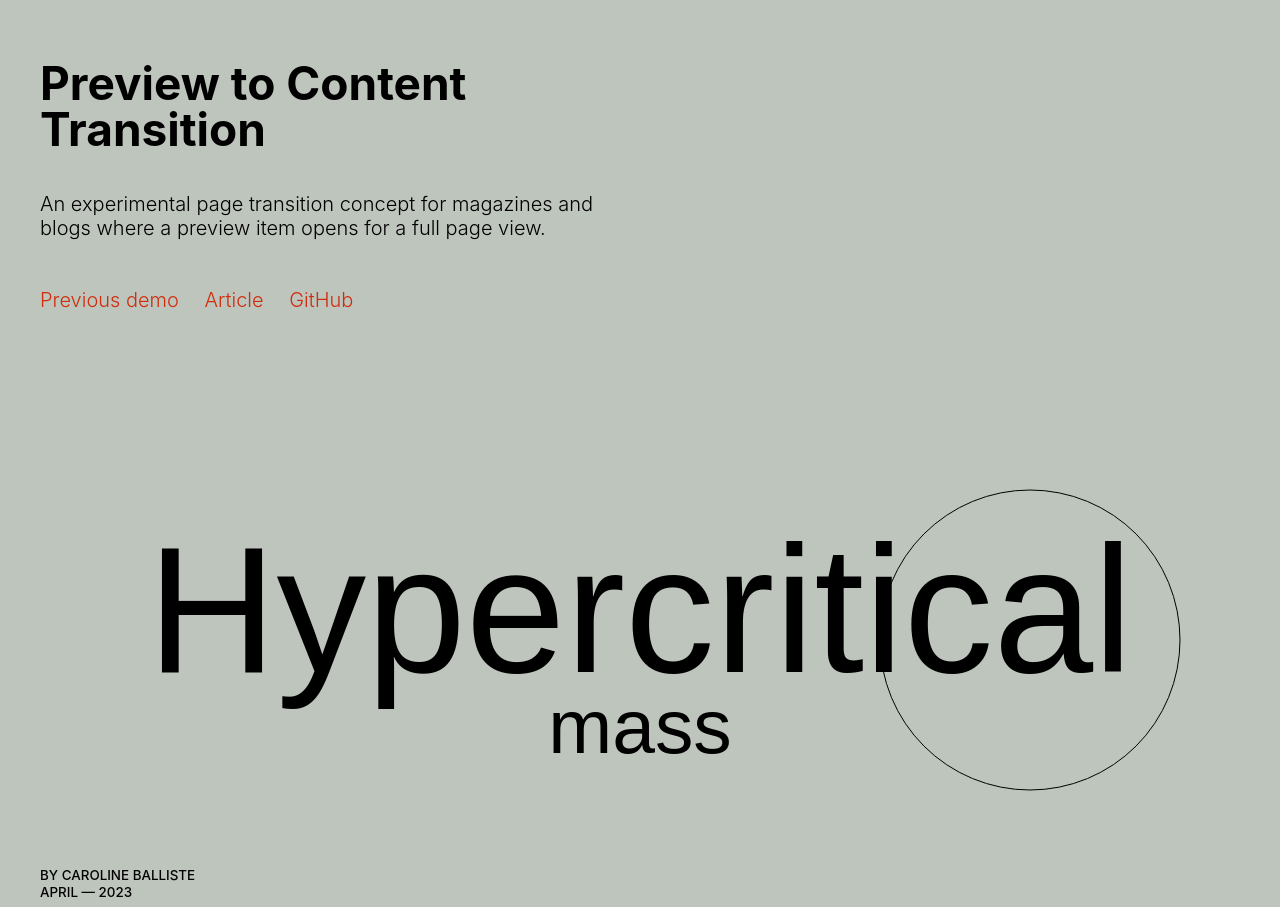
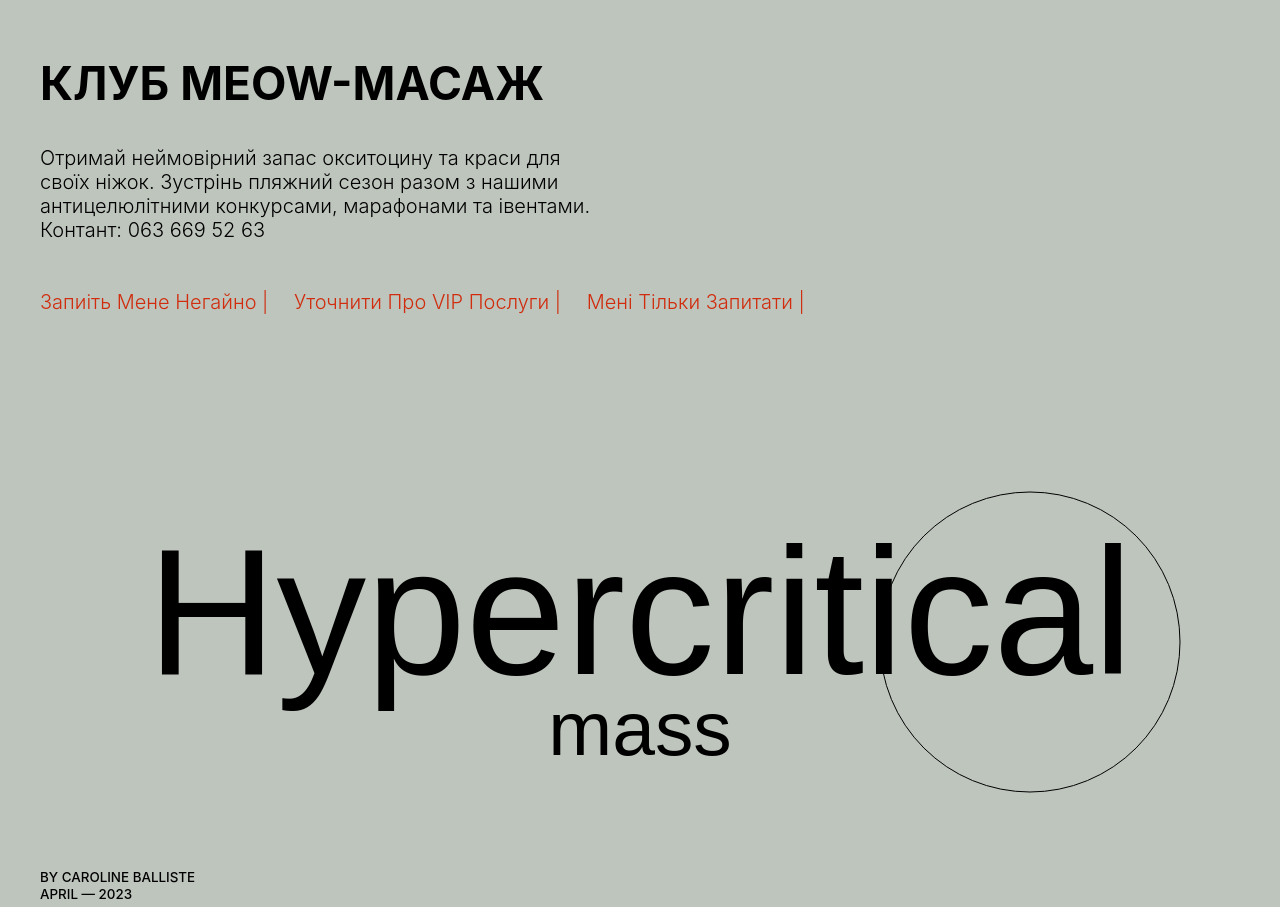
Before and after one commit to meowMassage/meowMassage, a plain HTML site: page index.html in a window 1280 px wide. Shown: the top 907 px of the page. Drawn offline with Linux system fonts and the light colour scheme; a script that the page names is missing; a web font is replaced by a local one.

Commit message:
Update index.html

```diff
--- a/index.html
+++ b/index.html
@@ -3,7 +3,7 @@
 	<head>
 		<meta charset="UTF-8" />
 		<meta name="viewport" content="width=device-width, initial-scale=1">
-		<title>Preview To Content Transition | Codrops</title>
+		<title>MEOW | MASSAGE</title>
 		<meta name="description" content="An experimental page transition concept for magazines and blogs where an item opens for a full page view." />
 		<meta name="keywords" content="page transition, preview, layout, animation, gsap, magazine, magnetic hover" />
 		<meta name="author" content="Codrops" />
@@ -16,13 +16,14 @@
 		<main>
 			<div class="frame">
 				<div class="frame__title-wrap">
-					<h1 class="frame__title">Preview to Content Transition</h1>
-					<p class="frame__tagline">An experimental page transition concept for magazines and blogs where a preview item opens for a full page view.</p>
+					<h1 class="frame__title">КЛУБ MEOW-МАСАЖ</h1>
+					<p class="frame__tagline">Отримай неймовірний запас окситоцину та краси для своїх ніжок. Зустрінь пляжний сезон разом з нашими антицелюлітними конкурсами,
+						марафонами та івентами. Контант: 063 669 52 63</p>
 				</div>
 				<nav class="frame__links">
-					<a href="https://tympanus.net/Development/LettersAnimationLayout/">Previous demo</a>
-					<a href="https://tympanus.net/codrops/?p=54117">Article</a>
-					<a href="https://github.com/codrops/PreviewContentTransition/">GitHub</a>
+					<a href="https://web.telegram.org/Liliandra20#/im">Запиiть Мене Негайно |</a>
+					<a href="https://www.facebook.com/ITvolunteerInnaDanylevska">Уточнити Про VIP Послуги |</a>
+					<a href="https://www.facebook.com/ITvolunteerInnaDanylevska">Мені Тільки Запитати |</a>
 				</nav>
 			</div>
 			<section class="items">
@@ -236,7 +237,7 @@
 			<div class="frame frame--footer">
 				<p>Соцмережі <a href="https://www.gutenberg.org/files/608/608-h/608-h.htm">Areopagitica</a> by John Milton, <a href="https://www.gutenberg.org/">The Project Gutenberg</a></p>
 				<p>Контакти <a href="https://www.unsplash.com/">Unsplash</a></p>
-				<p><a href="https://twitter.com/codrops">Запис</a> 2021</p>
+				<p><a href="https://twitter.com/codrops">Записатися</a> 2021</p>
 			</div>
 		</main>
 		<svg class="cursor" width="80" height="80" viewBox="0 0 80 80">
```
